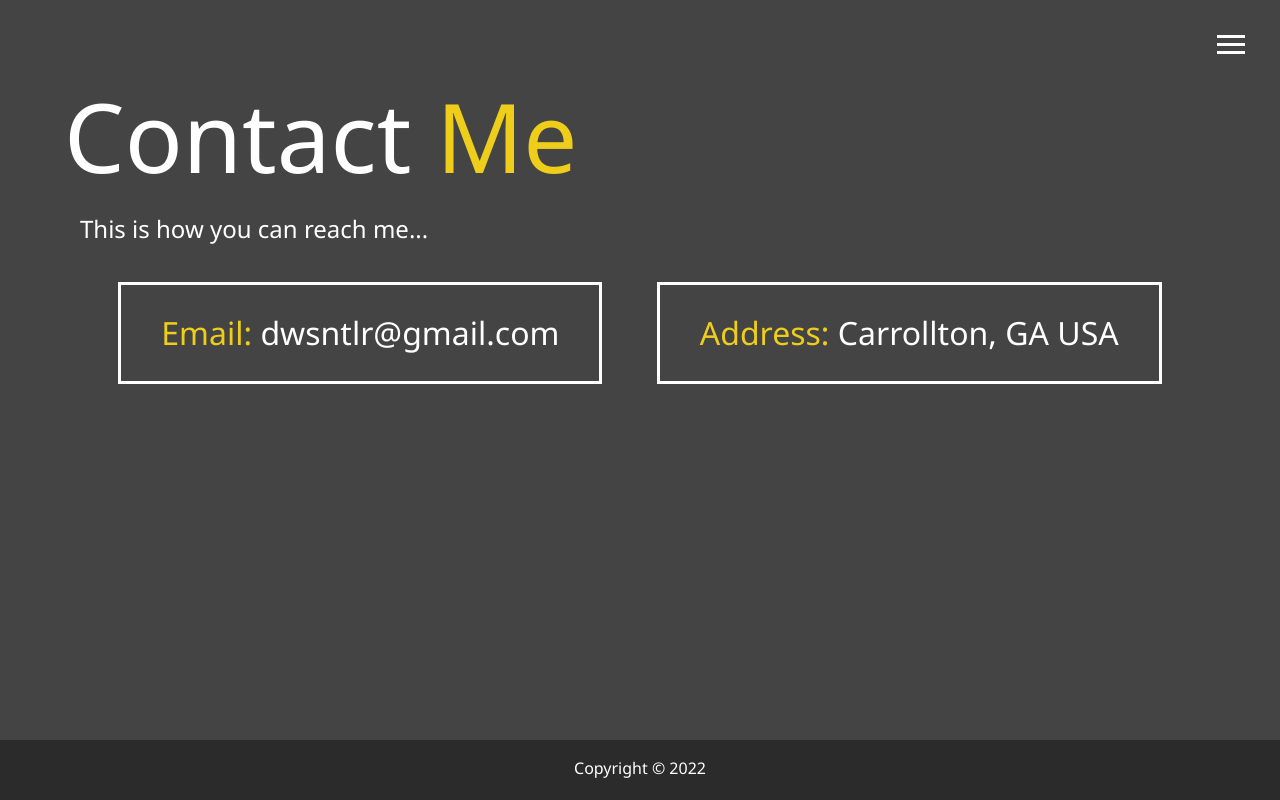
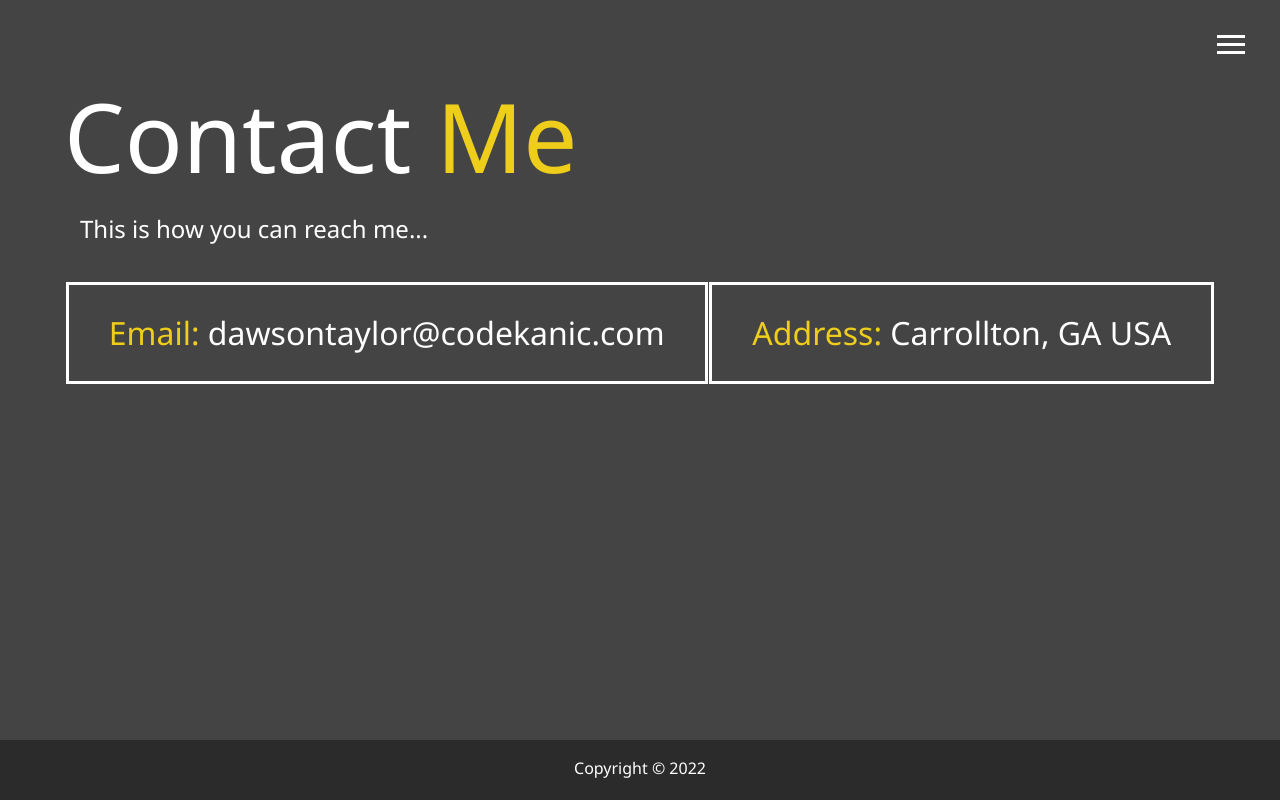
Before and after one commit to Dawson-Taylor/ResponsivePortfolioWebsite, a website: page dist/contactme.html in a window 1280 px wide. Drawn offline with Linux system fonts and the light colour scheme.

Commit message:
upadeted email address

```diff
--- a/dist/contactme.html
+++ b/dist/contactme.html
@@ -48,7 +48,7 @@
       <h2 class="sm-heading">This is how you can reach me...</h2>
 
       <div class="boxes">
-        <div><span class="text-secondary">Email:</span> dwsntlr@gmail.com</div>
+        <div><span class="text-secondary">Email:</span> dawsontaylor@codekanic.com</div>
         <div><span class="text-secondary">Address:</span> Carrollton, GA USA</div>
       </div>
 
```
